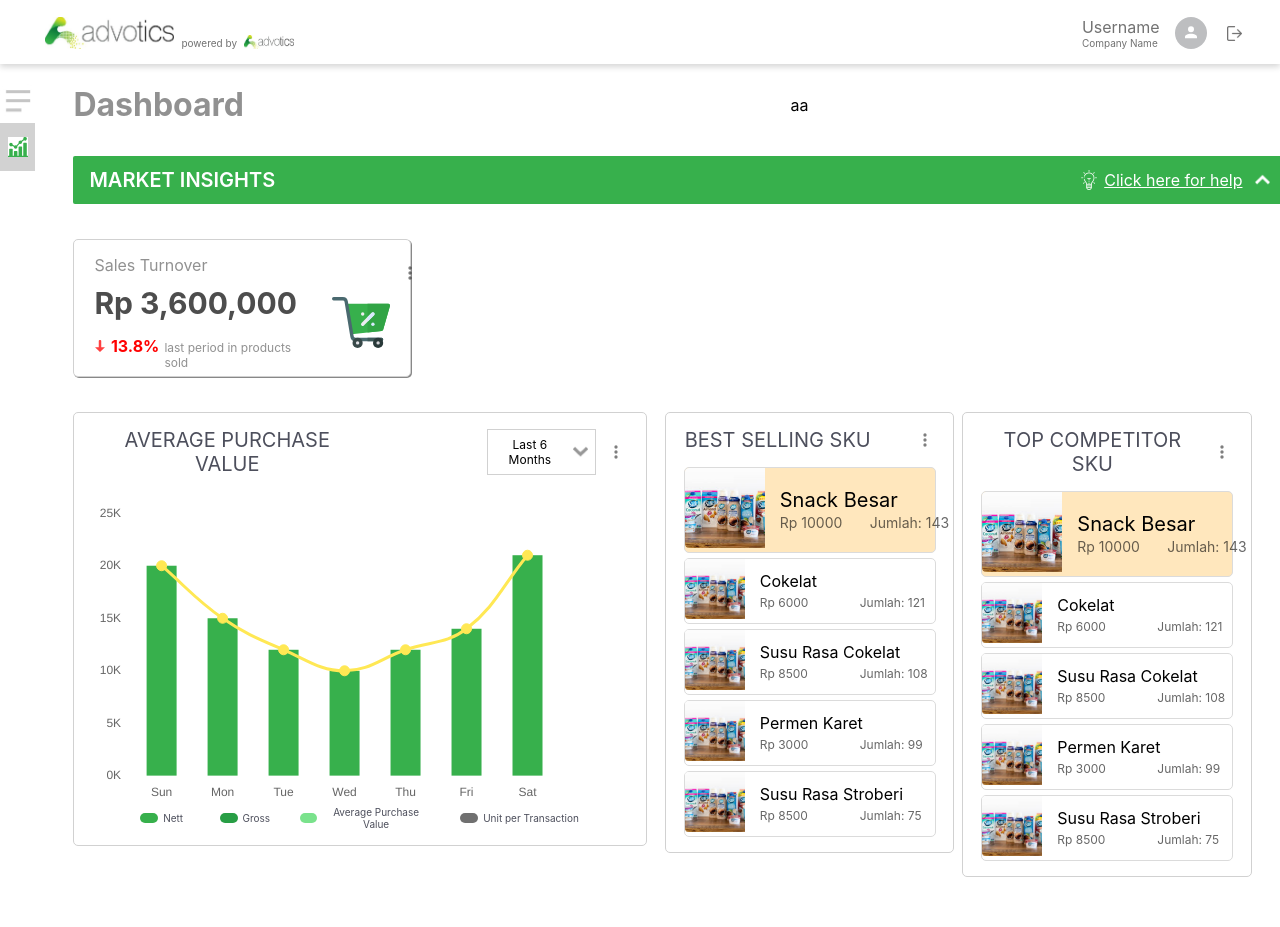
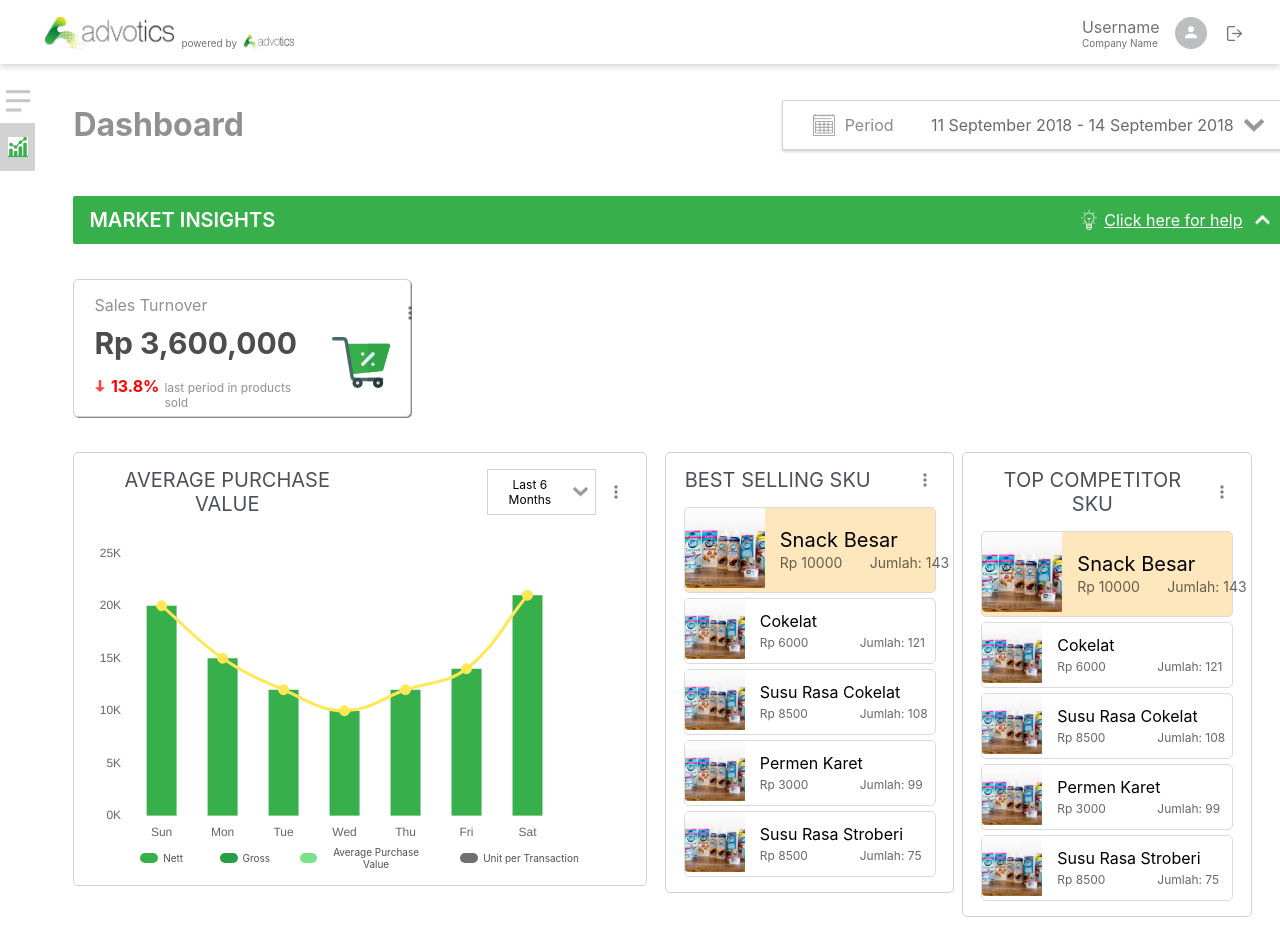
Before and after one commit to dionisiusdh/advotics-dashboard, a React (Create React App) app: page / in a window 1280 px wide. Shown: the top 927 px of the page. Before the commit the page ends 887 px from the top, so only its background shows below. Built offline with nearby package versions, Linux system fonts and the light colour scheme; a web font is replaced by a local one.

Commit message:
Initialize Period Component & Active State Management

```diff
--- a/src/component/Period.css
+++ b/src/component/Period.css
@@ -1,9 +1,60 @@
 .period {
-    width: 100%;
+    width: 500px;
+    height: 48px;
+    background: #FFFFFF 0% 0% no-repeat padding-box;
+    box-shadow: 0px 2px 3px #00000029;
+    border-radius: 2px;
+    border: 1px solid #D1D1D1;
+    border-width: thin;
 }
 
-.dummy {
-    width: 481px;
+/* ----- DROPDOWN MENU ----- */
+.period-menu {
+    width: 100%;
     height: 48px;
+    display: flex;
+    flex-direction: row;
+    align-items: center;
+}
+
+.period-title {
+    display: flex;
+    flex-direction: row;
+    align-items: center;
+    margin: 0 30px;
+}
+
+.period-period {
+    width: 340px;
+    display: flex;
+    flex-direction: row;
+    align-items: center;
+    justify-content: flex-end;
+    cursor: pointer;
+}
+
+.period-range {
+    font-size: 16px;
+    color: #6A6A6A;
+    margin-right: 10px;
+}
+
+.icon-calendar {
+    width: 22px;
+    height: 22px;
+    margin-right: 10px;
+}
+
+.icon-arrow-period {
+    width: 20px;
+    height: 20px;
+}
+
+/* ----- DROPDOWN SECTION ----- */
+.period-dropdown {
+    position: absolute;
+    width: 500px;
+    height: 300px;
+    z-index: 10;
     background-color: grey;
 }
--- a/src/component/Period.js
+++ b/src/component/Period.js
@@ -1,11 +1,62 @@
-import React from 'react'
+import React, { useRef, useEffect, useState } from 'react';
+
+import './Period.css';
+
+import calendar from '../assets/icon-calendar.png';
+import arrow from '../assets/icon-arrow-gray.png';
+import close from '../assets/icon-close.jpg';
 
 export default function Period() {
+    const [active, setActive] = useState(false);
+    const [startPeriod, setStartPeriod] = useState('11 September 2018');
+    const [endPeriod, setEndPeriod] = useState('14 September 2018');
+
+    const wrapperRef = useRef(null);
+    useOutsideClose(wrapperRef);
+
+    const handlePeriodActive=()=>{
+        setActive(!active);
+    }
+
+    function useOutsideClose(ref) {
+        // Close component if a click happens outside it
+        useEffect(() => {
+            function handleClickOutside(event) {
+                if (ref.current && !ref.current.contains(event.target)) {
+                    setActive(false);
+                }
+            }
+
+            // Bind event listener
+            document.addEventListener("mousedown", handleClickOutside);
+            return () => {
+                // Unbind event listener
+                document.removeEventListener("mousedown", handleClickOutside);
+                };
+        }, [ref]);
+    }
+
     return (
-        <div className="period">
-            <div className="dummy">
-                <p>aa</p>
+        <div ref={wrapperRef} className="period">
+            <div className="period-menu">
+                <div className="period-title">
+                    <img className="icon-calendar" src={calendar} alt="calendar"/>
+                    <a style={{fontSize:'16px', color:'#8B8B8B'}}>Period</a>
+                </div>
+                <div className="period-period" onClick={handlePeriodActive}>
+                    <a className="period-range">{active ? '' : startPeriod + ' - ' + endPeriod }</a>
+                    { active ? <img className="icon-arrow-period" src={close} alt="icon"/> : <img className="icon-arrow-period" src={arrow} alt="icon"/> }
+                </div>
             </div>
+            {active ?
+                <div className="period-dropdown">
+
+                </div>
+
+                :
+
+                <div/>
+            }
         </div>
     )
 }
--- a/src/pages/Dashboard.css
+++ b/src/pages/Dashboard.css
@@ -6,10 +6,12 @@
 }
 
 .db-header {
-    width: 100%;
+    width: 95.3%;
     display: flex;
     flex-direction: row;
     align-items: center;
+    justify-content: flex-end;
+    margin: 20px 0;
 }
 
 .db-title {
@@ -20,6 +22,7 @@
 
 .db-period {
     width: 50%;
+    margin-left: auto;
     display: flex;
     justify-content: flex-end;
 }
@@ -30,7 +33,8 @@
 }
 
 .db-period {
-    width: 100px;
+    display: flex;
+    justify-content: flex-end;
 }
 
 /* ----- CONTENT ----- */
```
Also changed, not shown: src/assets/icon-calendar.png (added), src/assets/icon-close.jpg (added).
